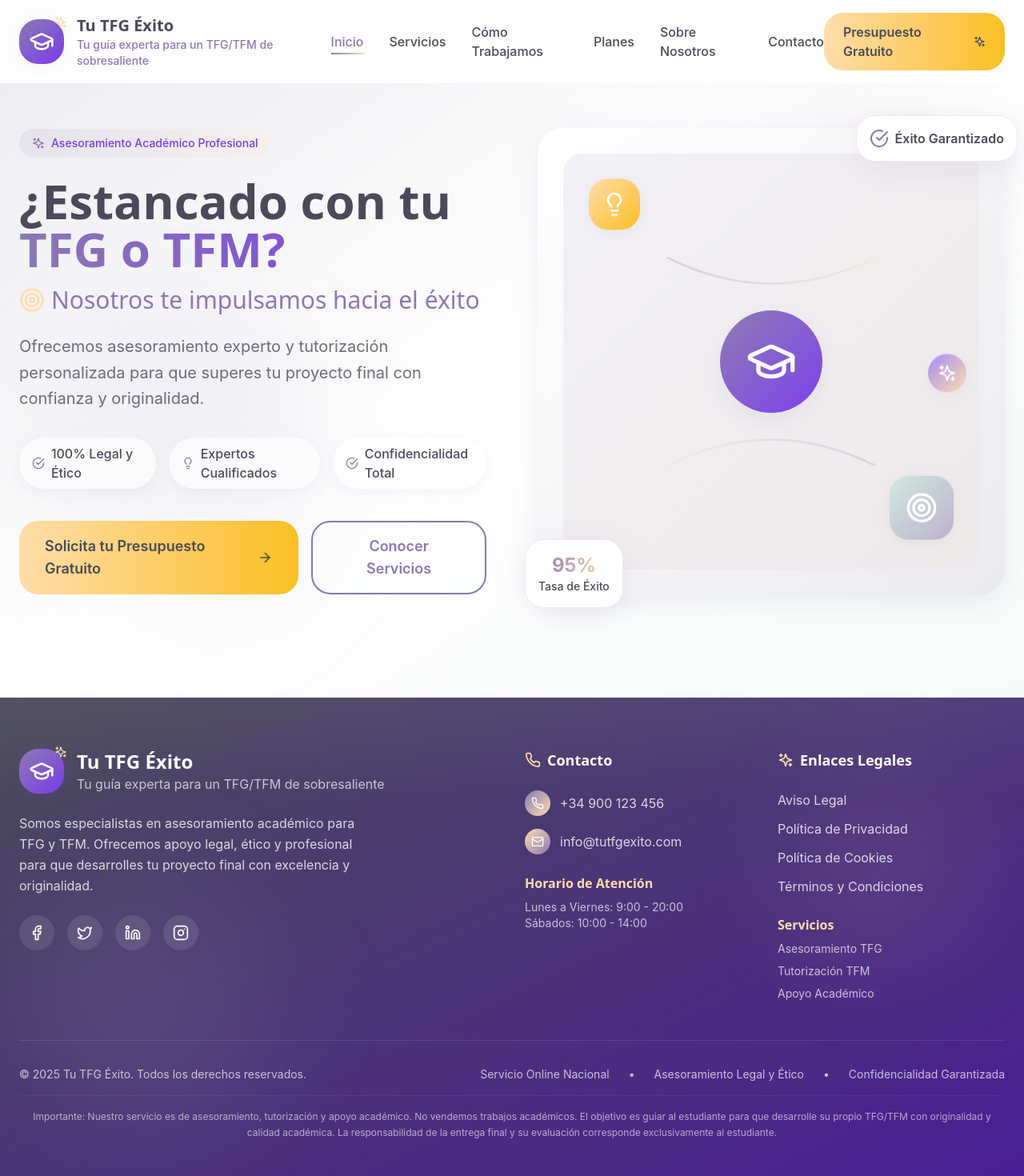
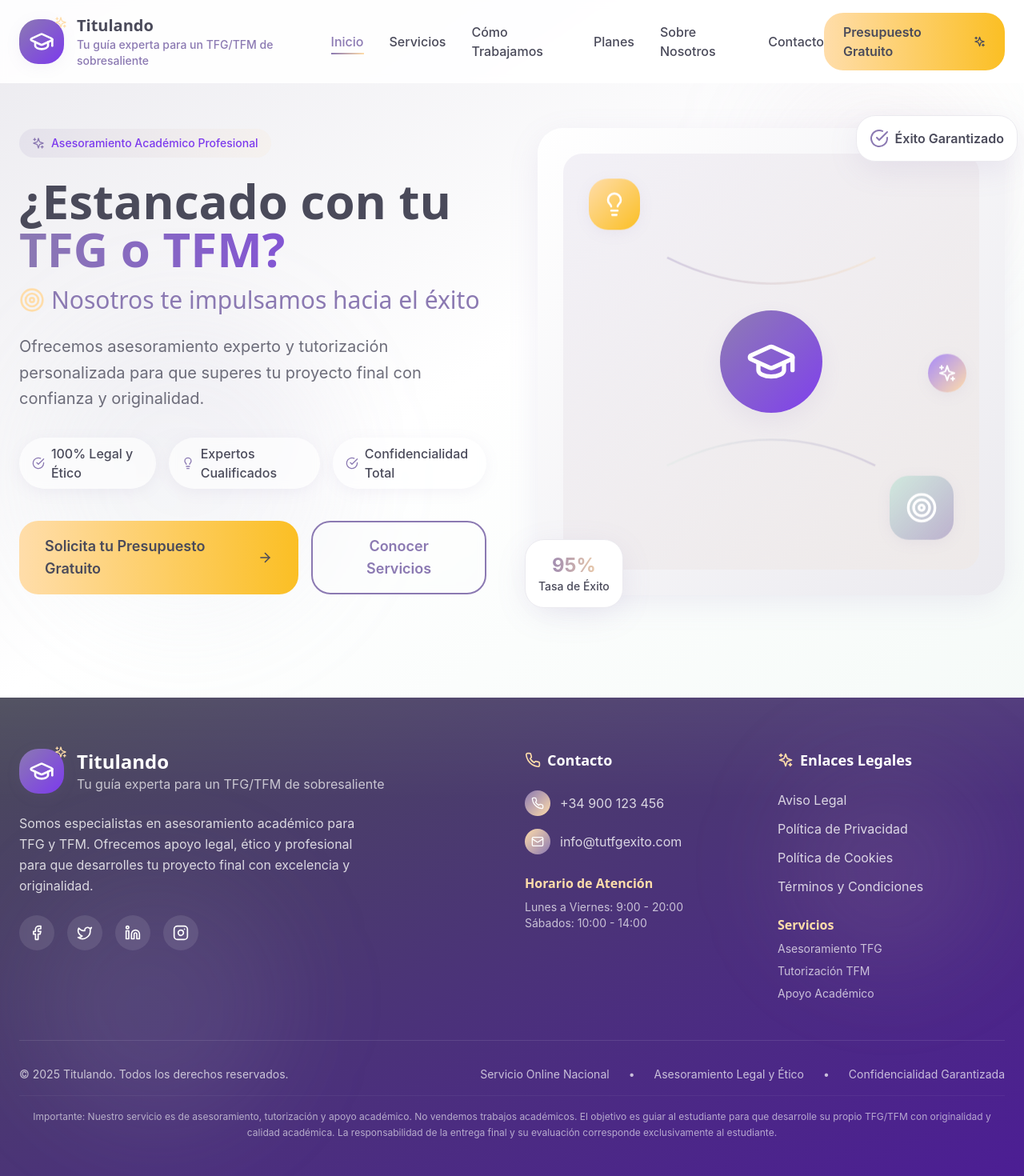
Before and after one commit to Maybe-Sama/Titulando, a React (Vite) app: page / in a window 1280 px wide. Shown: the top 1470 px of the page at 80% size. Built offline with nearby package versions, Linux system fonts and the light colour scheme.

Commit message:
feat: Rebrand 'Tu TFG Éxito' to 'Titulando'

```diff
--- a/index.html
+++ b/index.html
@@ -4,9 +4,9 @@
     <meta charset="UTF-8" />
     <link rel="icon" type="image/svg+xml" href="/vite.svg" />
     <meta name="viewport" content="width=device-width, initial-scale=1.0" />
-    <meta name="description" content="Asesoramiento experto para TFG y TFM. Tutorización personalizada, revisión profesional y apoyo académico para tu proyecto final universitario." />
+    <meta name="description" content="Asesoramiento experto y tutorización personalizada para tu Trabajo de Fin de Grado (TFG) o Trabajo de Fin de Máster (TFM). Garantiza tu éxito académico con nuestra guía profesional." />
     <meta name="keywords" content="ayuda TFG, asesoramiento TFM, tutor TFG online, corrección TFG, apoyo académico universitario" />
-    <title>Tu TFG Éxito - Asesoramiento Experto para TFG y TFM</title>
+    <title>Titulando - Asesoramiento Experto para TFG y TFM</title>
   </head>
   <body>
     <div id="root"></div>
--- a/src/components/Footer.tsx
+++ b/src/components/Footer.tsx
@@ -23,7 +23,7 @@ const Footer = () => {
                 <Sparkles className="absolute -top-1 -right-1 h-4 w-4 text-accent-500 animate-pulse-soft" />
               </div>
               <div>
-                <h3 className="text-2xl font-display font-bold">Tu TFG Éxito</h3>
+                <h3 className="text-2xl font-display font-bold">Titulando</h3>
                 <p className="text-white/70">Tu guía experta para un TFG/TFM de sobresaliente</p>
               </div>
             </div>
@@ -112,7 +112,7 @@ const Footer = () => {
         <div className="border-t border-white/10 mt-12 pt-8">
           <div className="flex flex-col md:flex-row justify-between items-center space-y-4 md:space-y-0">
             <p className="text-white/70 text-sm">
-              © {currentYear} Tu TFG Éxito. Todos los derechos reservados.
+              © {currentYear} Titulando. Todos los derechos reservados.
             </p>
 
             <div className="flex items-center space-x-6 text-sm text-white/70">
--- a/src/components/Header.tsx
+++ b/src/components/Header.tsx
@@ -40,7 +40,7 @@ const Header = () => {
               <Sparkles className="absolute -top-1 -right-1 h-4 w-4 text-accent-500 animate-pulse-soft" />
             </div>
             <div>
-              <h1 className="text-xl font-display font-bold text-neutral-dark">Tu TFG Éxito</h1>
+              <h1 className="text-xl font-display font-bold text-neutral-dark">Titulando</h1>
               <p className="text-sm text-primary-500 font-medium">Tu guía experta para un TFG/TFM de sobresaliente</p>
             </div>
           </Link>
```
